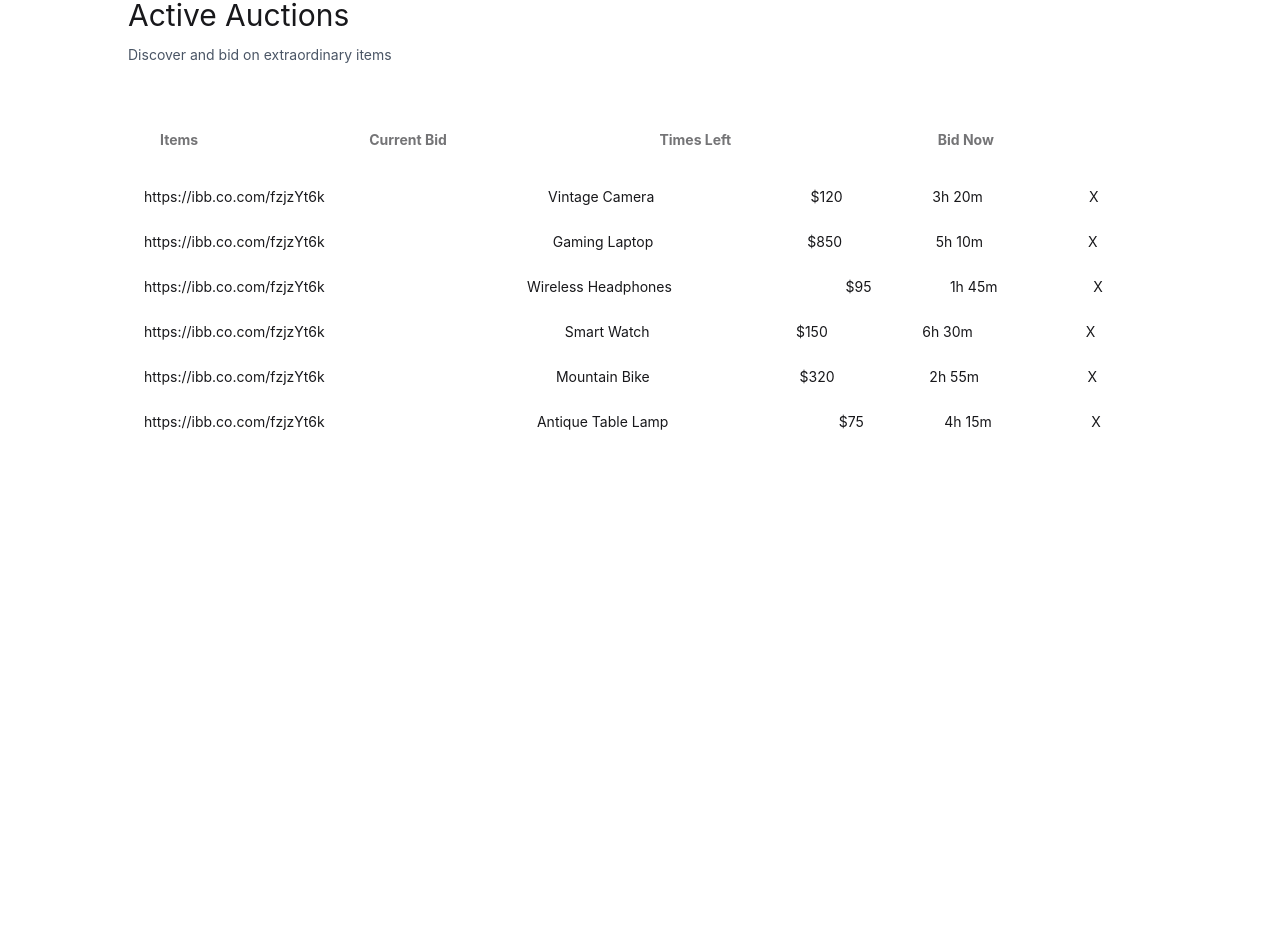
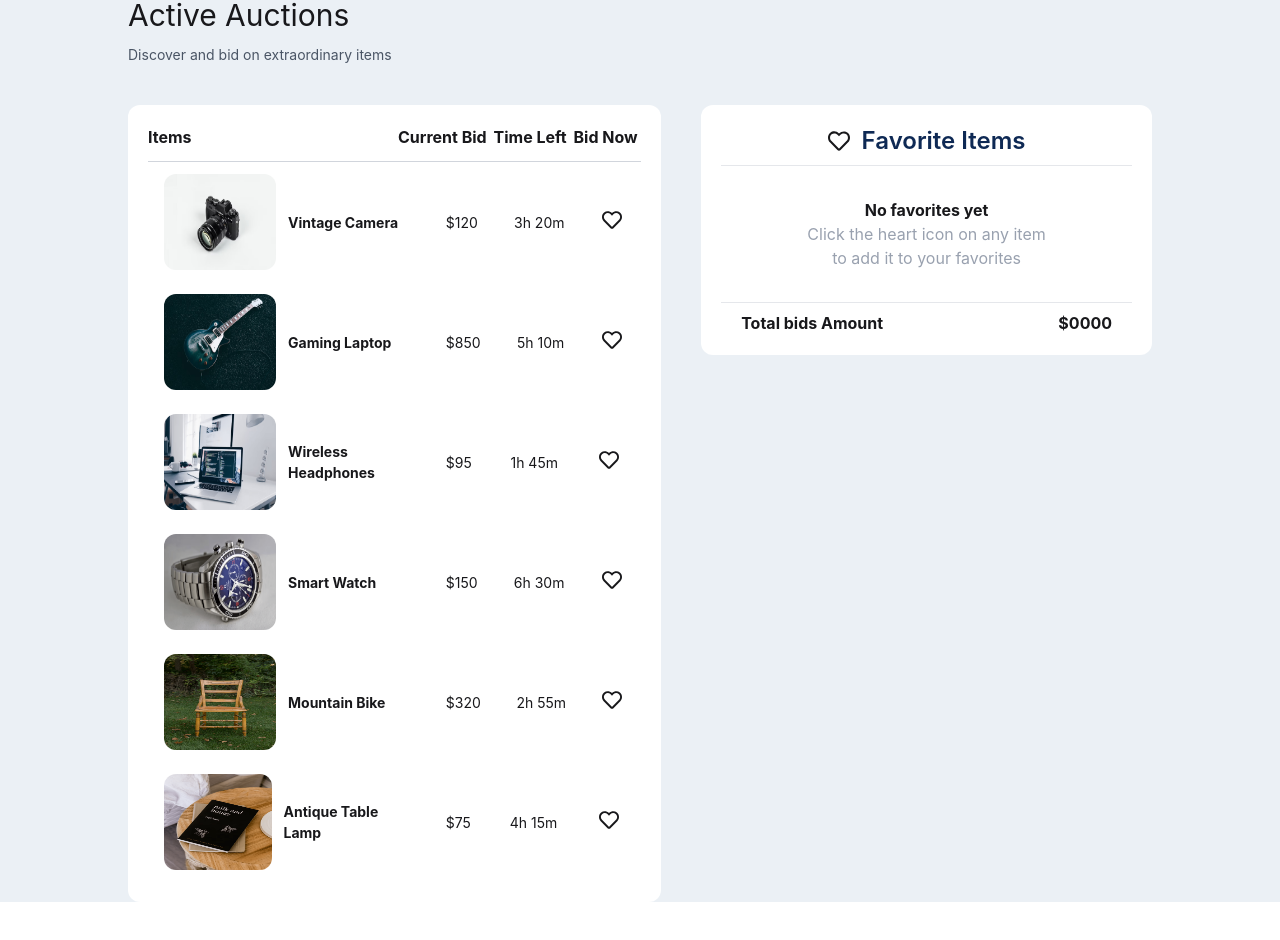
Before and after one commit to shompaaa/auction-gallery, a React (Vite) app: page / in a window 1280 px wide. Shown: the part 996-1936 px from the top of the page. Before the commit the page ends 1568 px from the top, so only its background shows below. Built offline with nearby package versions, Linux system fonts and the light colour scheme.

Commit message:
show items in the table & design

```diff
--- a/package.json
+++ b/package.json
@@ -13,6 +13,7 @@
     "@tailwindcss/vite": "^4.2.1",
     "react": "^19.2.0",
     "react-dom": "^19.2.0",
+    "react-icons": "^5.6.0",
     "tailwindcss": "^4.2.1"
   },
   "devDependencies": {
--- a/public/auction.json
+++ b/public/auction.json
@@ -6,7 +6,7 @@
     "currentBidPrice": 120,
     "timeLeft": "3h 20m",
     "bidsCount": 14,
-    "image": "https://ibb.co.com/fzjzYt6k"
+    "image": "/src/assets/images/bid1-min.png"
   },
   {
     "id": 2,
@@ -15,7 +15,7 @@
     "currentBidPrice": 850,
     "timeLeft": "5h 10m",
     "bidsCount": 22,
-    "image": "https://ibb.co.com/fzjzYt6k"
+    "image": "/src/assets/images/bid2-min.png"
   },
   {
     "id": 3,
@@ -24,7 +24,7 @@
     "currentBidPrice": 95,
     "timeLeft": "1h 45m",
     "bidsCount": 9,
-    "image": "https://ibb.co.com/fzjzYt6k"
+    "image": "/src/assets/images/bid3-min.png"
   },
   {
     "id": 4,
@@ -33,7 +33,7 @@
     "currentBidPrice": 150,
     "timeLeft": "6h 30m",
     "bidsCount": 18,
-    "image": "https://ibb.co.com/fzjzYt6k"
+    "image": "/src/assets/images/bid4-min.png"
   },
   {
     "id": 5,
@@ -42,7 +42,7 @@
     "currentBidPrice": 320,
     "timeLeft": "2h 55m",
     "bidsCount": 11,
-    "image": "https://ibb.co.com/fzjzYt6k"
+    "image": "/src/assets/images/bid5-min.png"
   },
   {
     "id": 6,
@@ -51,6 +51,6 @@
     "currentBidPrice": 75,
     "timeLeft": "4h 15m",
     "bidsCount": 7,
-    "image": "https://ibb.co.com/fzjzYt6k"
+    "image": "/src/assets/images/bid6-min.png"
   }
 ]
--- a/src/App.css
+++ b/src/App.css
@@ -1,2 +1,6 @@
 @import "tailwindcss";
 @plugin "daisyui";
+
+body{
+    background-color: #EBF0F5;
+}
--- a/src/components/Auction/Auction.jsx
+++ b/src/components/Auction/Auction.jsx
@@ -1,23 +1,33 @@
 import React from "react";
+import { FaRegHeart } from "react-icons/fa";
 
 const Auction = ({ auction }) => {
   const { image, title, currentBidPrice, timeLeft } = auction;
   return (
     <div>
+      <div className="overflow-x-auto">
         <table className="table">
           <tbody>
-          <tr>
-            <td>{image}</td>
-            <td>{title}</td>
-            <td>${currentBidPrice}</td>
+            {/* row 1 */}
+            <tr className="text-start">
+              <td className="w-4/7">
+                <div className="flex items-center gap-3">
+                  <img className="h-24 w-28 rounded-xl" src={image} alt="" />
+                  <div className="font-bold">{title}</div>
+                </div>
+              </td>
+              <td> ${currentBidPrice}</td>
               <td>{timeLeft}</td>
               <td>
-              <button>X</button>
+                <button>
+                  <FaRegHeart size={20} />
+                </button>
               </td>
             </tr>
           </tbody>
         </table>
       </div>
+    </div>
   );
 };
 
--- a/src/components/Auctions/Auctions.jsx
+++ b/src/components/Auctions/Auctions.jsx
@@ -1,5 +1,7 @@
 import React, { useEffect, useState } from "react";
 import Auction from "../Auction/Auction";
+import { FaRegHeart } from "react-icons/fa";
+
 
 const Auctions = () => {
   const [auctions, setAuctions] = useState([]);
@@ -11,33 +13,45 @@ const Auctions = () => {
   }, []);
 
   return (
-    <div className="mx-32 my-32">
-      <div>
+    <div className="mx-32 my-32 flex justify-between gap-10">
+      <div className="w-3/4">
         <h2 className="text-3xl mb-3">Active Auctions</h2>
         <p className="text-sm mb-10 text-gray-600">
           Discover and bid on extraordinary items
         </p>
-        <table className="table">
-          <thead>
-            <th>
-              <td>Items</td>
-            </th>
-            <th>
-              <td>Current Bid</td>
-            </th>
-            <th>
-              <td>Times Left</td>
-            </th>
-            <th>
-              <td>Bid Now</td>
-            </th>
-          </thead>
-        </table>
+        <div className="bg-white p-5 rounded-xl">
+            <div className="flex justify-between mb-3 font-bold">
+            <div className="w-[75%]">Items</div>
+            <div className="flex justify-around w-3/4">
+                <p>Current Bid</p>
+                <p>Time Left</p>
+                <p>Bid Now</p>
+            </div>
+        </div>
+        <hr className="text-gray-300" />
         {auctions.map((auction) => (
           <Auction auction={auction}></Auction>
         ))}
+        </div>
       </div>
-      <div></div>
+
+      {/* Right Side Content */}
+      <div className="mt-27 bg-white p-5 rounded-xl h-full">
+        <div className="flex items-center px-5 mb-2 justify-center gap-3">
+            <FaRegHeart size={22} />
+            <h2 className="text-2xl text-[#0E2954] font-semibold">Favorite Items</h2>
+        </div>
+        <hr className="text-gray-200" />
+        <div className="px-20 py-8 text-center">
+            <h2 className="font-bold">No favorites yet</h2>
+            <p className="text-gray-400">Click the heart icon on any item to add it to your favorites</p>
+        </div>
+        <hr className="text-gray-200 mb-2" />
+        <div className="flex justify-between mx-5 font-bold">
+            <h2>Total bids Amount</h2>
+            <h2>$0000</h2>
+        </div>
+      </div>
     </div>
   );
 };
```
Also changed, not shown: 1 other file (tests, documents, lock files or other folders). Lines whose indentation alone changed are shown as unchanged.
